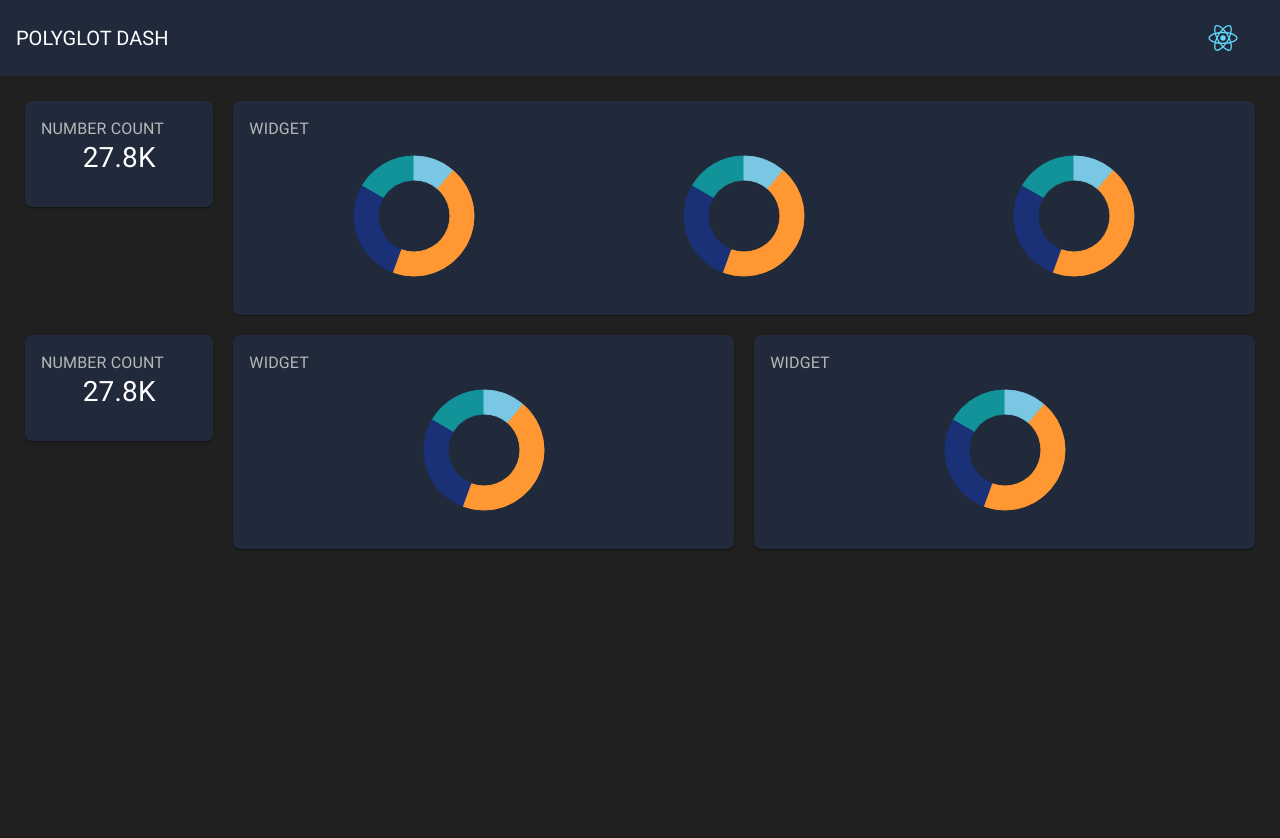
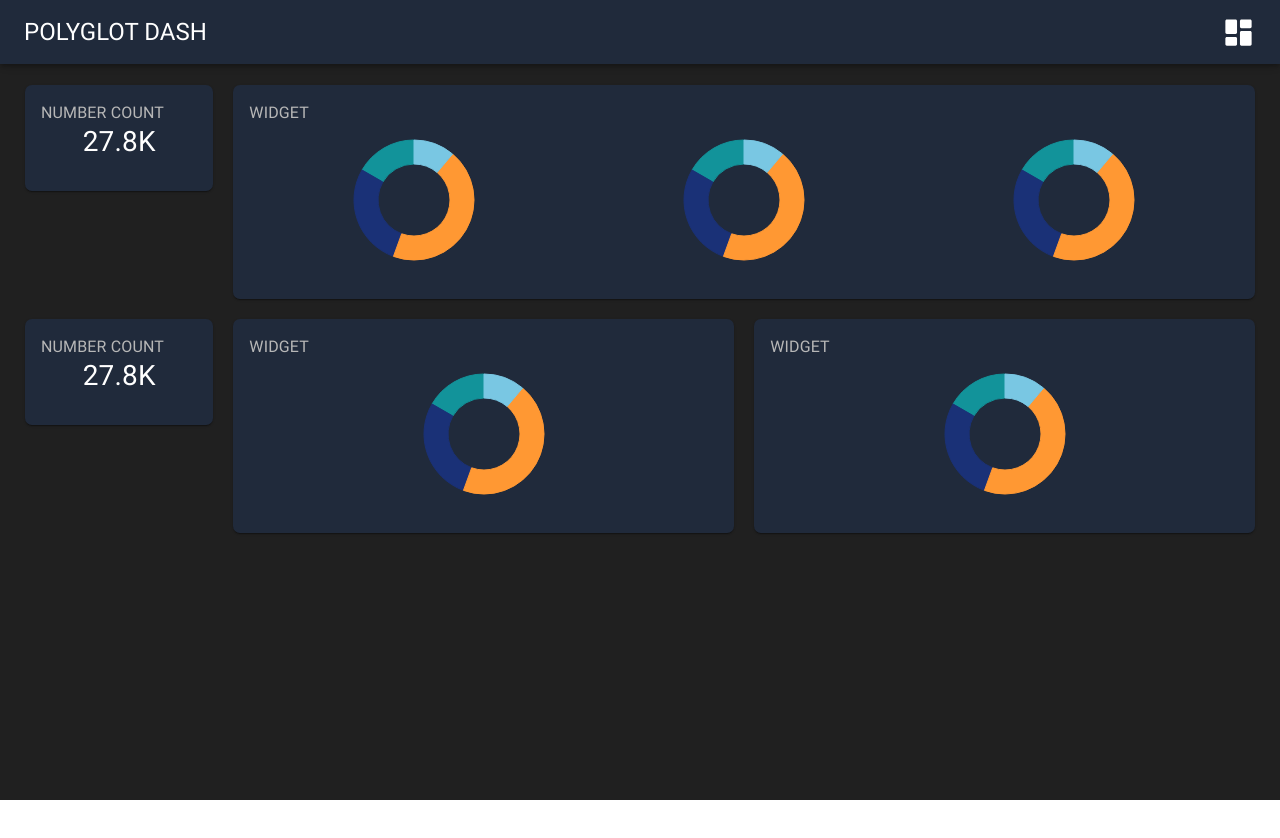
Before and after one commit to sethvm/polyglot-dash, a React (Create React App) app: page / in a window 1280 px wide. Shown: the top 838 px of the page. After the commit the page ends 800 px from the top, so only its background shows below. Built offline with nearby package versions, Linux system fonts and the light colour scheme.

Commit message:
migrate navbar to material ui

```diff
--- a/package.json
+++ b/package.json
@@ -5,6 +5,7 @@
   "homepage": "http://sethvm.github.io/polyglot-dash",
   "dependencies": {
     "@material-ui/core": "^4.9.9",
+    "@material-ui/icons": "^4.9.1",
     "@testing-library/jest-dom": "^4.2.4",
     "@testing-library/react": "^9.3.2",
     "@testing-library/user-event": "^7.1.2",
--- a/src/App.js
+++ b/src/App.js
@@ -2,14 +2,14 @@ import React from 'react';
 import './App.css';
 import { Container } from 'react-bootstrap';
 
-import Navbar from './Navbar';
+import AppBar from './AppBar';
 import Dash from './Dash';
 
 function App() {
     return(
         <div className='wrapper'>
-            <Navbar />
             <Container className='dashboard'>
+                <AppBar />
                 <Dash />
             </Container>
         </div>
--- /dev/null
+++ b/src/AppBar.js
@@ -0,0 +1,33 @@
+import React from 'react';
+import { makeStyles } from '@material-ui/core/styles';
+import { AppBar,
+    Toolbar,
+    Typography } from '@material-ui/core';
+import DashboardRoundedIcon from '@material-ui/icons/DashboardRounded';
+
+const styleAppBar = makeStyles({
+    bar: {
+        background: '#202a3b',
+    },
+    toolbox: {
+        justifyContent: 'space-between',
+        alignItems: 'center',
+        color: '#ffffff',
+    },
+});
+
+export default function Navbar() {
+
+    const appbar = styleAppBar();
+
+    return(
+        <AppBar className={appbar.bar}>
+            <Toolbar className={appbar.toolbox}>
+                <Typography variant='h5'>
+                    POLYGLOT DASH
+                </Typography>
+                <DashboardRoundedIcon fontSize='large' />
+            </Toolbar>
+        </AppBar>
+    );
+}
--- a/src/Dash.js
+++ b/src/Dash.js
@@ -1,12 +1,22 @@
 import React from 'react';
+import { makeStyles } from '@material-ui/core/styles';
 import Grid from '@material-ui/core/Grid';
 
 import Widget from './components/Widget';
 import DonutChart from './components/DonutChart';
 
+const styleDash = makeStyles ({
+    root: {
+        marginTop: '60px',
+    }
+});
+
 export default function Dash() {
+
+    const dash = styleDash();
+
     return(
-        <>
+        <div className={dash.root}>
             <Grid container>
                 <Grid item lg={2} md={3} sm={3} xs={12}>
                     <Widget header='NUMBER COUNT'>
@@ -38,6 +48,6 @@ export default function Dash() {
                     </Widget>
                 </Grid>
             </Grid>
-        </>
+        </div>
     );
 }
--- a/src/Navbar.css
+++ /dev/null
@@ -1,12 +0,0 @@
-.navbar {
-    display: flex;
-    align-items: center;
-    justify-content: space-between;
-    background: #202a3b;
-    color: #ffffff;
-}
-
-.logo {
-    width: 50px;
-    height: 50px;
-}
--- a/src/Navbar.js
+++ /dev/null
@@ -1,18 +0,0 @@
-import React from 'react';
-import Navbar from 'react-bootstrap/Navbar';
-import Logo from './logo.svg';
-
-import './Navbar.css'
-
-export default function Header() {
-    return (
-        <Navbar className='navbar' variant='dark'>
-            <Navbar.Brand>
-                POLYGLOT DASH
-            </Navbar.Brand>
-            <Navbar.Brand>
-                <img className='logo' src={Logo} alt='logo' />
-            </Navbar.Brand>
-        </Navbar>
-    );
-}
```
Also changed, not shown: src/logo.svg (deleted), 1 other file (tests, documents, lock files or other folders). Lines whose indentation alone changed are shown as unchanged.
